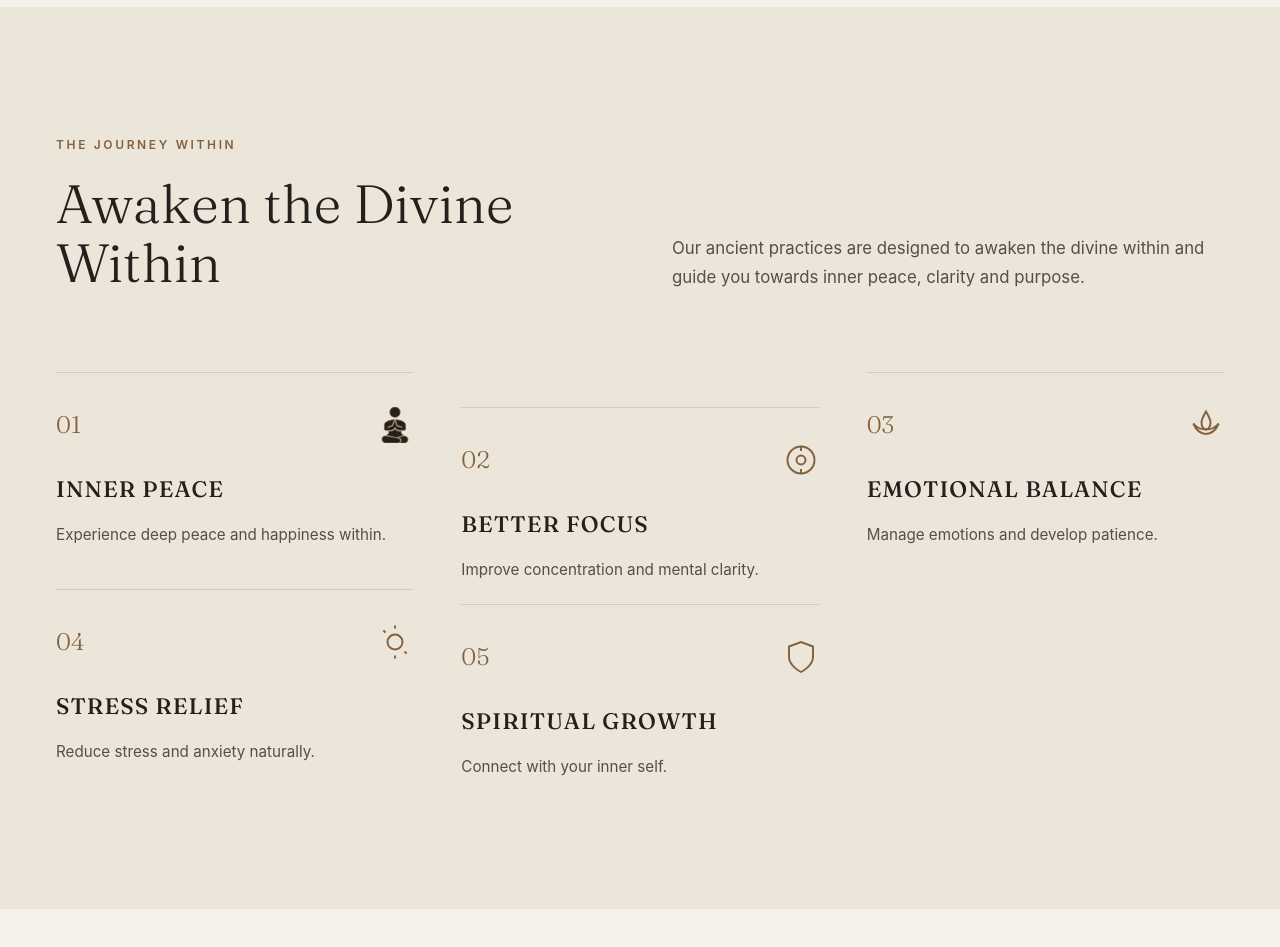
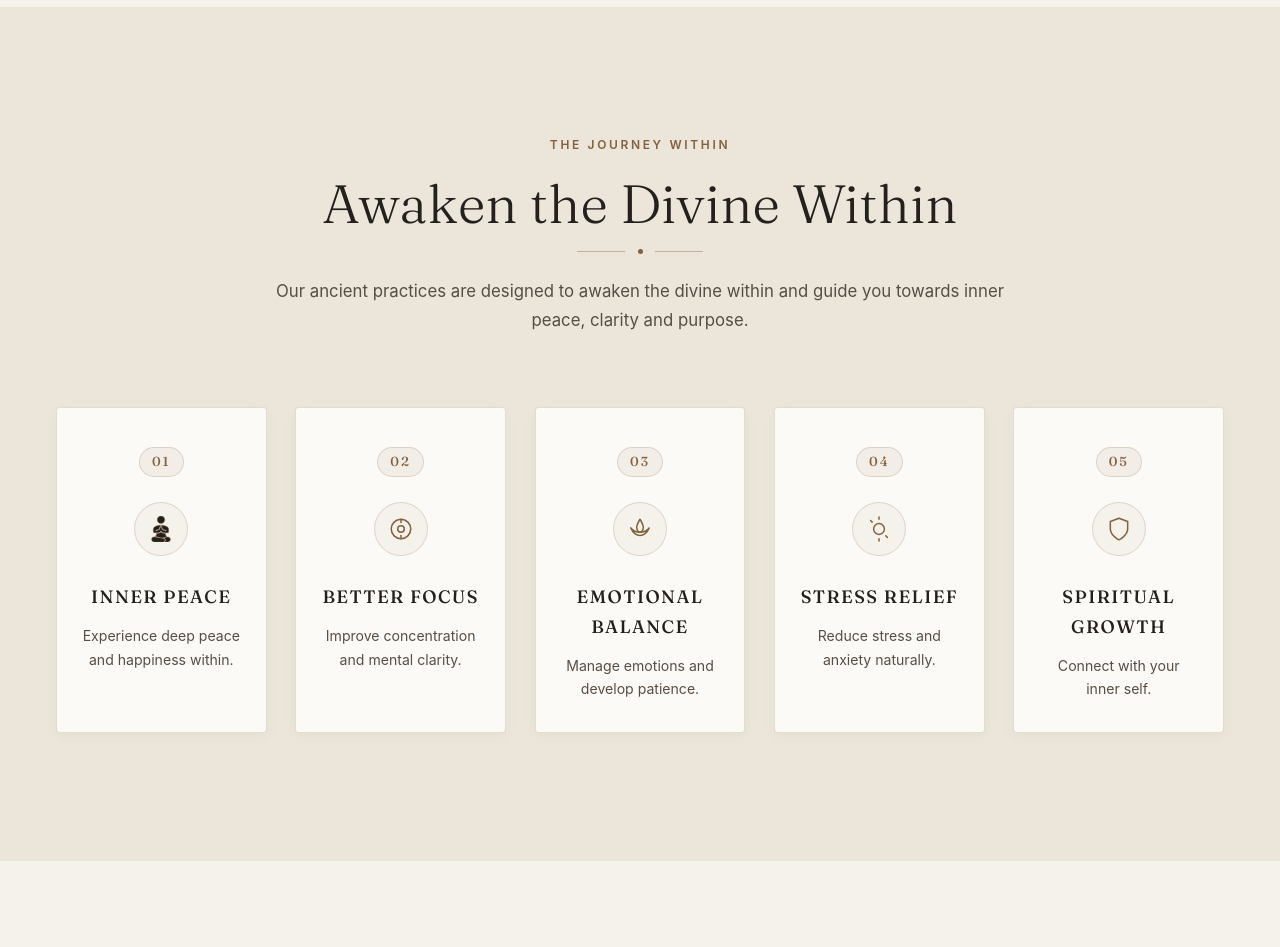
Before and after one commit to revanthmtr/meditation, a plain HTML site: page index.html in a window 1280 px wide. Shown: the part 1220-2167 px from the top of the page. Drawn offline with nearby package versions, Linux system fonts and the light colour scheme; a web font is replaced by a local one.

Commit message:
Redesign Meditation section layout with centered luxury alignment and 5-pillar gallery

```diff
--- a/index.html
+++ b/index.html
@@ -134,77 +134,70 @@
          ========================================================================== -->
     <section class="practice-section" id="practice">
       <div class="container">
-        <div class="practice-header-grid reveal">
-          <div>
+        <!-- Centered Header -->
+        <div class="practice-header-centered reveal">
           <span class="section-eyebrow">THE JOURNEY WITHIN</span>
           <h2 class="practice-title">Awaken the Divine Within</h2>
+          <div class="header-divider-ornament">
+            <span class="divider-line"></span>
+            <span class="divider-dot"></span>
+            <span class="divider-line"></span>
           </div>
-          <div>
           <p class="practice-subtitle">
             Our ancient practices are designed to awaken the divine within and guide you towards inner peace, clarity and purpose.
           </p>
         </div>
-        </div>
 
-        <div class="practice-staggered-grid">
+        <!-- 5-Column Centered Luxury Cards Gallery -->
+        <div class="practice-cards-container reveal delay-1">
           <!-- 01 INNER PEACE -->
-          <div class="practice-card reveal delay-1">
-            <div class="practice-card-header">
-              <span class="practice-numeral">01</span>
-              <div class="practice-line-icon" title="Yoga icon by Rank Sol on IconScout">
-                <svg viewBox="0 0 64 64" id="yoga" fill="none">
+          <div class="practice-card-lux">
+            <div class="practice-card-num-badge">01</div>
+            <div class="practice-card-icon-wrap" title="Yoga icon by Rank Sol on IconScout">
+              <svg viewBox="0 0 64 64" id="yoga" fill="none" class="practice-svg">
                 <path fill="#24201D" d="M32 18.43c5.08 0 9.21-4.13 9.21-9.21C41.21 4.13 37.08 0 32 0c-5.08 0-9.21 4.13-9.21 9.21 0 5.08 4.13 9.22 9.21 9.22zM15.16 41.36h9.01c5.9-.28 6.94-3.95 7.04-4.38.07-.37.39-.63.78-.63.38 0 .7.26.78.64.01.04.9 4.08 7.09 4.37h8.96c1.1 0 1.96-.86 1.96-1.96v-7.02c.17-7.78-12.14-9.51-17.44-9.89l-.29-.02 3.02 10.15 8.41 2.48c.42.13.66.57.54.99a.814.814 0 0 1-.99.54l-8.83-2.61a.783.783 0 0 1-.53-.53l-2.73-9.15-4.08 9.35c-.09.2-.26.36-.47.44l-7.45 2.5c-.06.02-.14.04-.24.04-.34 0-.64-.22-.75-.54-.07-.2-.06-.42.04-.61s.26-.33.46-.39l7.1-2.38 4.48-10.27-.33.02c-5.32.37-17.69 2.08-17.52 9.86v7.06c.03 1.06.91 1.94 1.98 1.94zm37.68 11.77c-1.16-.95-2.58-1.47-4.18-1.53l-.12-.01c-.5 0-1.01.05-1.53.16l-8.77 2.42.61.21c2.77.95 4.46 3.05 4.42 5.48-.03 1.46-.67 2.77-1.85 3.79L41 64h7.45c3.67 0 6.65-2.78 6.65-6.2.01-1.79-.82-3.49-2.26-4.67z"></path>
                 <path fill="#24201D" d="M37.64 55.69c-.88-.21-1.84-.4-2.88-.57l-.53-.09h-.01c-.05-.01-.09-.02-.16-.04l-17.73-3.42c-.27-.05-.53-.09-.84-.11-.05 0-.11-.01-.17-.02l-.02-.01h-.08c-.18-.01-.36-.02-.53-.02-1.51 0-2.85.44-3.85 1.28-1.26 1.05-1.93 2.62-1.93 4.56 0 3.73 3.03 6.76 6.76 6.76h20.29c.03 0 .67-.05 1.53-.22 2.51-.5 4.15-2.04 4.2-3.95.02-1.93-1.56-3.55-4.05-4.15zm2.2-12.74c-4.41-.2-6.61-2.08-7.68-3.61L32 39.1l-.16.24c-1.06 1.53-3.24 3.41-7.62 3.61h-3.23v3.58c0 .22-.1.44-.27.6l-3.42 2.99 17.04 4.19.18.03.06.02 12.17-4.19-3.47-3.04a.82.82 0 0 1-.27-.6v-3.58h-3.17z"></path>
               </svg>
-              </div>
             </div>
             <h3 class="practice-card-title">INNER PEACE</h3>
             <p class="practice-card-desc">Experience deep peace and happiness within.</p>
           </div>
 
           <!-- 02 BETTER FOCUS -->
-          <div class="practice-card reveal delay-2">
-            <div class="practice-card-header">
-              <span class="practice-numeral">02</span>
-              <div class="practice-line-icon">
-                <svg viewBox="0 0 24 24"><circle cx="12" cy="12" r="9"/><circle cx="12" cy="12" r="3"/><line x1="12" y1="3" x2="12" y2="6"/><line x1="12" y1="18" x2="12" y2="21"/></svg>
-              </div>
+          <div class="practice-card-lux">
+            <div class="practice-card-num-badge">02</div>
+            <div class="practice-card-icon-wrap">
+              <svg viewBox="0 0 24 24" fill="none" stroke="currentColor" stroke-width="1.4" stroke-linecap="round" stroke-linejoin="round" class="practice-svg"><circle cx="12" cy="12" r="9"/><circle cx="12" cy="12" r="3"/><line x1="12" y1="3" x2="12" y2="6"/><line x1="12" y1="18" x2="12" y2="21"/></svg>
             </div>
             <h3 class="practice-card-title">BETTER FOCUS</h3>
             <p class="practice-card-desc">Improve concentration and mental clarity.</p>
           </div>
 
           <!-- 03 EMOTIONAL BALANCE -->
-          <div class="practice-card reveal delay-3">
-            <div class="practice-card-header">
-              <span class="practice-numeral">03</span>
-              <div class="practice-line-icon">
-                <svg viewBox="0 0 24 24"><path d="M12 3c-1.5 2.5-3 5-3 7.5 0 2.5 1.5 4.5 3 4.5s3-2 3-4.5C15 8 13.5 5.5 12 3z"/><path d="M12 15c-3.5 0-6.5-1.5-8.5-4 2 4.5 5 7 8.5 7s6.5-2.5 8.5-7c-2 2.5-5 4-8.5 4z"/></svg>
-              </div>
+          <div class="practice-card-lux">
+            <div class="practice-card-num-badge">03</div>
+            <div class="practice-card-icon-wrap">
+              <svg viewBox="0 0 24 24" fill="none" stroke="currentColor" stroke-width="1.4" stroke-linecap="round" stroke-linejoin="round" class="practice-svg"><path d="M12 3c-1.5 2.5-3 5-3 7.5 0 2.5 1.5 4.5 3 4.5s3-2 3-4.5C15 8 13.5 5.5 12 3z"/><path d="M12 15c-3.5 0-6.5-1.5-8.5-4 2 4.5 5 7 8.5 7s6.5-2.5 8.5-7c-2 2.5-5 4-8.5 4z"/></svg>
             </div>
             <h3 class="practice-card-title">EMOTIONAL BALANCE</h3>
             <p class="practice-card-desc">Manage emotions and develop patience.</p>
           </div>
 
           <!-- 04 STRESS RELIEF -->
-          <div class="practice-card reveal delay-1">
-            <div class="practice-card-header">
-              <span class="practice-numeral">04</span>
-              <div class="practice-line-icon">
-                <svg viewBox="0 0 24 24"><circle cx="12" cy="12" r="5"/><line x1="12" y1="1" x2="12" y2="3"/><line x1="12" y1="21" x2="12" y2="23"/><line x1="4.22" y1="4.22" x2="5.64" y2="5.64"/><line x1="18.36" y1="18.36" x2="19.78" y2="19.78"/></svg>
-              </div>
+          <div class="practice-card-lux">
+            <div class="practice-card-num-badge">04</div>
+            <div class="practice-card-icon-wrap">
+              <svg viewBox="0 0 24 24" fill="none" stroke="currentColor" stroke-width="1.4" stroke-linecap="round" stroke-linejoin="round" class="practice-svg"><circle cx="12" cy="12" r="5"/><line x1="12" y1="1" x2="12" y2="3"/><line x1="12" y1="21" x2="12" y2="23"/><line x1="4.22" y1="4.22" x2="5.64" y2="5.64"/><line x1="18.36" y1="18.36" x2="19.78" y2="19.78"/></svg>
             </div>
             <h3 class="practice-card-title">STRESS RELIEF</h3>
             <p class="practice-card-desc">Reduce stress and anxiety naturally.</p>
           </div>
 
           <!-- 05 SPIRITUAL GROWTH -->
-          <div class="practice-card reveal delay-2">
-            <div class="practice-card-header">
-              <span class="practice-numeral">05</span>
-              <div class="practice-line-icon">
-                <svg viewBox="0 0 24 24"><path d="M12 22s8-4 8-10V5l-8-3-8 3v7c0 6 8 10 8 10z"/></svg>
-              </div>
+          <div class="practice-card-lux">
+            <div class="practice-card-num-badge">05</div>
+            <div class="practice-card-icon-wrap">
+              <svg viewBox="0 0 24 24" fill="none" stroke="currentColor" stroke-width="1.4" stroke-linecap="round" stroke-linejoin="round" class="practice-svg"><path d="M12 22s8-4 8-10V5l-8-3-8 3v7c0 6 8 10 8 10z"/></svg>
             </div>
             <h3 class="practice-card-title">SPIRITUAL GROWTH</h3>
             <p class="practice-card-desc">Connect with your inner self.</p>
--- a/style.css
+++ b/style.css
@@ -593,12 +593,13 @@ button {
   padding: var(--pad-section) 0;
 }
 
-.practice-header-grid {
-  display: grid;
-  grid-template-columns: 1fr 1fr;
-  gap: 4rem;
-  align-items: flex-end;
-  margin-bottom: 5rem;
+.practice-header-centered {
+  display: flex;
+  flex-direction: column;
+  align-items: center;
+  text-align: center;
+  max-width: 760px;
+  margin: 0 auto 4.5rem auto;
 }
 
 .practice-title {
@@ -607,6 +608,28 @@ button {
   font-weight: 300;
   line-height: 1.1;
   color: var(--c-text-main);
+  margin-bottom: 1rem;
+}
+
+.header-divider-ornament {
+  display: flex;
+  align-items: center;
+  gap: 0.8rem;
+  margin-bottom: 1.4rem;
+}
+
+.divider-line {
+  width: 48px;
+  height: 1px;
+  background: var(--c-earth-bronze);
+  opacity: 0.4;
+}
+
+.divider-dot {
+  width: 5px;
+  height: 5px;
+  border-radius: 50%;
+  background: var(--c-earth-bronze);
 }
 
 .practice-subtitle {
@@ -616,61 +639,92 @@ button {
   font-weight: 400;
 }
 
-.practice-staggered-grid {
+/* 5-Column Centered Luxury Grid */
+.practice-cards-container {
   display: grid;
-  grid-template-columns: repeat(3, 1fr);
-  gap: 3.5rem 3rem;
+  grid-template-columns: repeat(5, 1fr);
+  gap: 1.8rem;
+  align-items: stretch;
 }
 
-.practice-card {
+.practice-card-lux {
+  background: var(--c-bg-card);
+  border: 1px solid var(--c-earth-20);
+  border-radius: 4px;
+  padding: 2.4rem 1.6rem 2rem 1.6rem;
+  display: flex;
+  flex-direction: column;
+  align-items: center;
+  text-align: center;
   position: relative;
-  padding-top: 2rem;
-  border-top: 1px solid var(--c-earth-20);
-  transition: transform 0.4s ease;
+  transition: all 0.4s var(--transition-natural);
+  box-shadow: 0 4px 15px rgba(36, 32, 29, 0.03);
 }
 
-.practice-card:nth-child(2) { transform: translateY(35px); }
-.practice-card:nth-child(4) { transform: translateY(-15px); }
+.practice-card-lux:hover {
+  transform: translateY(-8px);
+  border-color: var(--c-earth-bronze);
+  box-shadow: 0 12px 30px rgba(132, 97, 61, 0.12);
+}
 
-.practice-card-header {
-  display: flex;
-  align-items: center;
-  justify-content: space-between;
+.practice-card-num-badge {
+  font-family: var(--font-display);
+  font-size: 0.82rem;
+  font-weight: 600;
+  letter-spacing: 0.15em;
+  color: var(--c-earth-bronze);
+  background: rgba(132, 97, 61, 0.08);
+  border: 1px solid rgba(132, 97, 61, 0.2);
+  padding: 0.2rem 0.75rem;
+  border-radius: 20px;
   margin-bottom: 1.6rem;
 }
 
-.practice-numeral {
-  font-family: var(--font-display);
-  font-size: 1.5rem;
-  font-weight: 300;
-  color: var(--c-earth-bronze);
+.practice-card-icon-wrap {
+  width: 54px;
+  height: 54px;
+  border-radius: 50%;
+  background: var(--c-bg-linen);
+  border: 1px solid var(--c-earth-20);
+  display: flex;
+  align-items: center;
+  justify-content: center;
+  margin-bottom: 1.6rem;
+  transition: all 0.35s ease;
 }
 
-.practice-line-icon {
-  width: 36px;
-  height: 36px;
+.practice-card-lux:hover .practice-card-icon-wrap {
+  background: var(--c-earth-bronze);
+  border-color: var(--c-earth-bronze);
 }
 
-.practice-line-icon svg {
-  width: 100%;
-  height: 100%;
+.practice-svg {
+  width: 26px;
+  height: 26px;
   stroke: var(--c-earth-bronze);
-  fill: none;
-  stroke-width: 1.3;
+  transition: stroke 0.35s ease;
+}
+
+.practice-card-lux:hover .practice-svg {
+  stroke: var(--c-bg-linen);
+}
+
+.practice-card-lux:hover .practice-svg path {
+  fill: var(--c-bg-linen);
 }
 
 .practice-card-title {
   font-family: var(--font-display);
-  font-size: 1.4rem;
+  font-size: 1.12rem;
   font-weight: 500;
-  letter-spacing: 0.05em;
+  letter-spacing: 0.08em;
   color: var(--c-text-main);
-  margin-bottom: 0.9rem;
+  margin-bottom: 0.8rem;
 }
 
 .practice-card-desc {
-  font-size: 0.95rem;
-  line-height: 1.75;
+  font-size: 0.88rem;
+  line-height: 1.65;
   color: var(--c-text-body);
 }
 
@@ -1149,10 +1203,12 @@ button {
 /* ==========================================================================
    RESPONSIVE DESIGN
    ========================================================================== */
+@media (max-width: 1200px) {
+  .practice-cards-container { grid-template-columns: repeat(3, 1fr); }
+}
+
 @media (max-width: 1024px) {
   .container { padding: 0 2rem; }
-  .practice-staggered-grid { grid-template-columns: repeat(2, 1fr); }
-  .practice-card:nth-child(2), .practice-card:nth-child(4) { transform: none; }
   .teacher-grid, .enquiry-grid { grid-template-columns: 1fr; gap: 3.5rem; }
   .principles-timeline-grid { grid-template-columns: repeat(2, 1fr); gap: 2.5rem; }
   .footer-3col-grid { grid-template-columns: 1fr 1fr; }
@@ -1164,8 +1220,7 @@ button {
   .hero-content { padding: 0 1.2rem 5.5rem 1.2rem; }
   .hero-brand-emblem .emblem-line { font-size: 2.8rem; }
   .hero-social-rail { display: none; }
-  .practice-header-grid { grid-template-columns: 1fr; gap: 1.8rem; }
-  .practice-staggered-grid { grid-template-columns: 1fr; }
+  .practice-cards-container { grid-template-columns: 1fr; }
   .principles-timeline-grid { grid-template-columns: 1fr; }
   .sanctuary-gallery-grid, .sanctuary-gallery-row2 { grid-template-columns: 1fr; }
   .form-row-grid { grid-template-columns: 1fr; }
```
Lines whose indentation alone changed are shown as unchanged.
